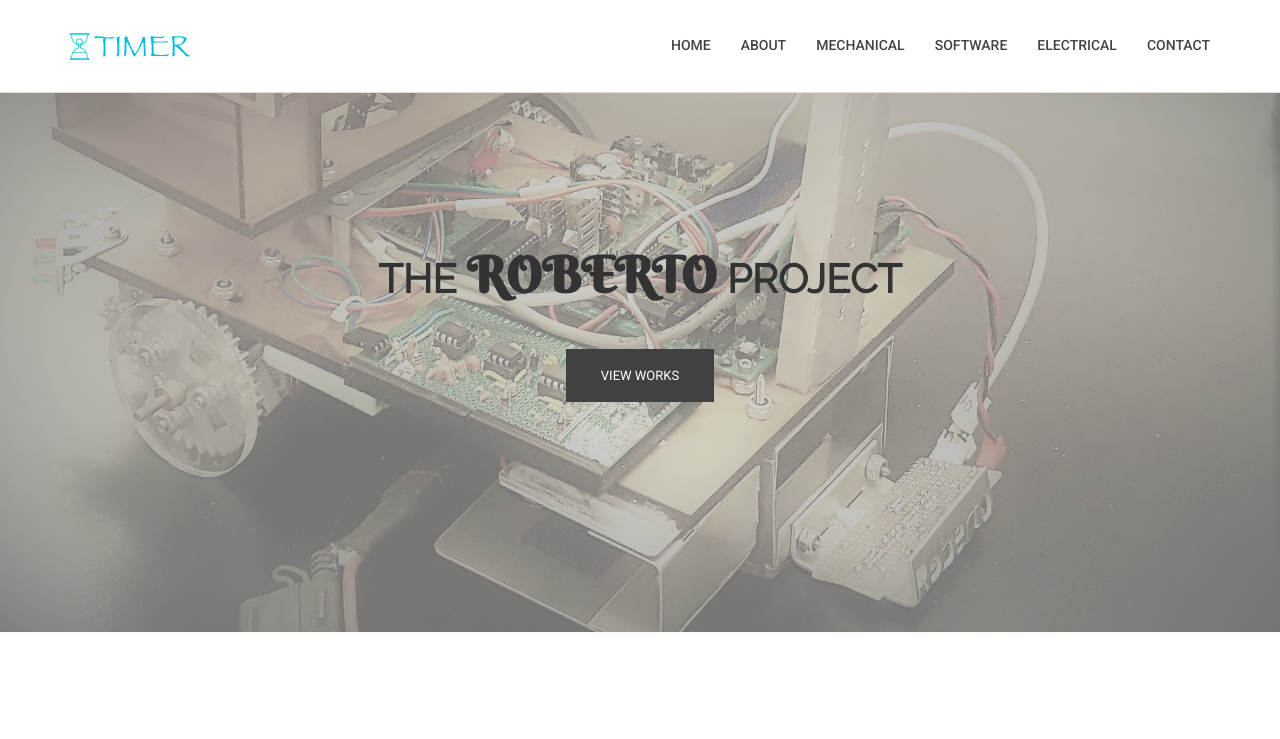
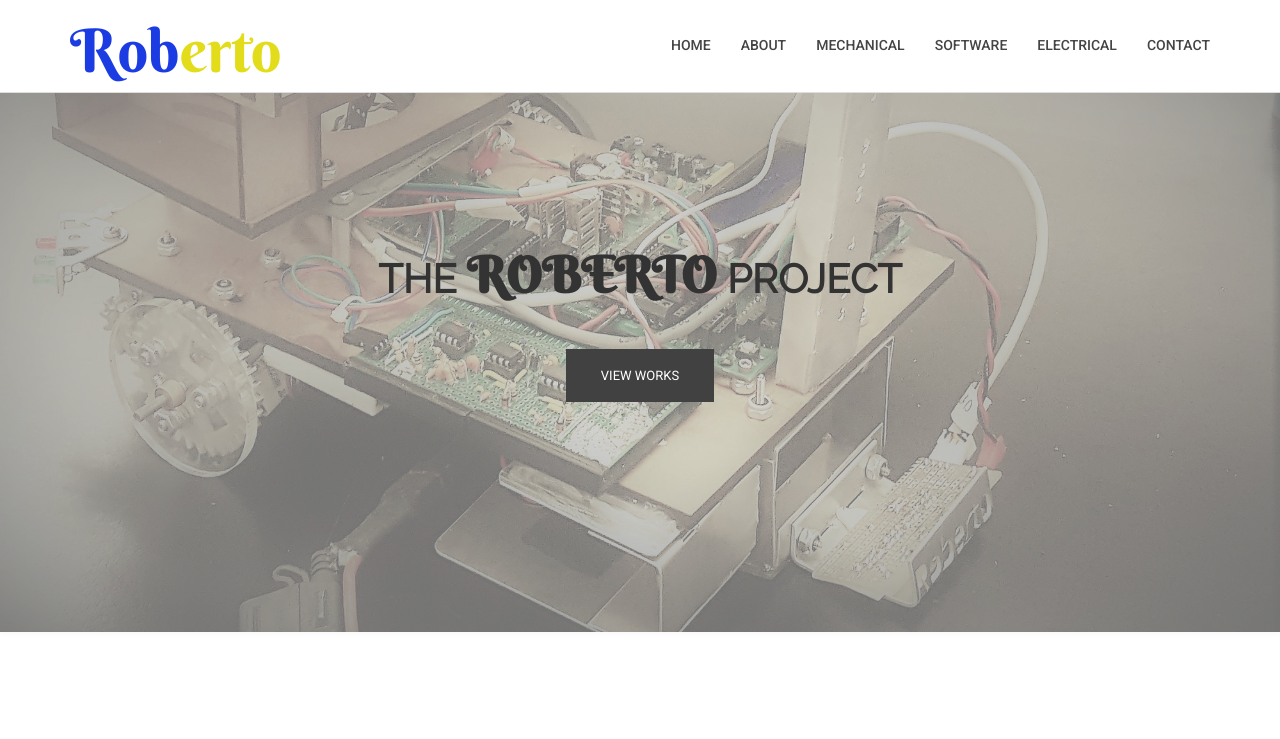
Before and after one commit to ProjectRoberto/projectroberto, a plain HTML site: page index.html in a window 1280 px wide. Shown: the top 739 px of the page. Drawn offline with nearby package versions, Linux system fonts and the light colour scheme; files whose address does not match are found by name; a web font is replaced by a local one.

Commit message:
Logo mods

```diff
--- a/css/main.css
+++ b/css/main.css
@@ -1108,3 +1108,14 @@ article {
   font-family: 'Berkshire Swash', cursive;
   font-size: 50px;
 }
+
+.logo-name{
+  font-family: 'Berkshire Swash', cursive;
+  font-size:60px;
+  color:#1b3ce2;
+  margin-top: -15px;
+}
+
+.logo-name-second{
+  color:#e2dc1b;
+}
--- a/index.html
+++ b/index.html
@@ -6,7 +6,7 @@
         <meta charset="utf-8">
         <meta http-equiv="Content-Type" content="text/html; charset=utf-8">
         <link rel="icon" type="image/png" href="images/favicon.png">
-        <title>Timer Agency Template</title>
+        <title>The Roberto Project</title>
         <meta name="description" content="">
         <meta name="keywords" content="">
         <meta name="author" content="">
@@ -77,7 +77,7 @@
                     <!-- logo -->
                     <div class="navbar-brand">
                         <a href="index.html" >
-                            <img src="images/logo.png" alt="">
+                            <h2 class="logo-name"> Rob<span class="logo-name-second">erto</span></h2>
                         </a>
                     </div>
                     <!-- /logo -->
```
